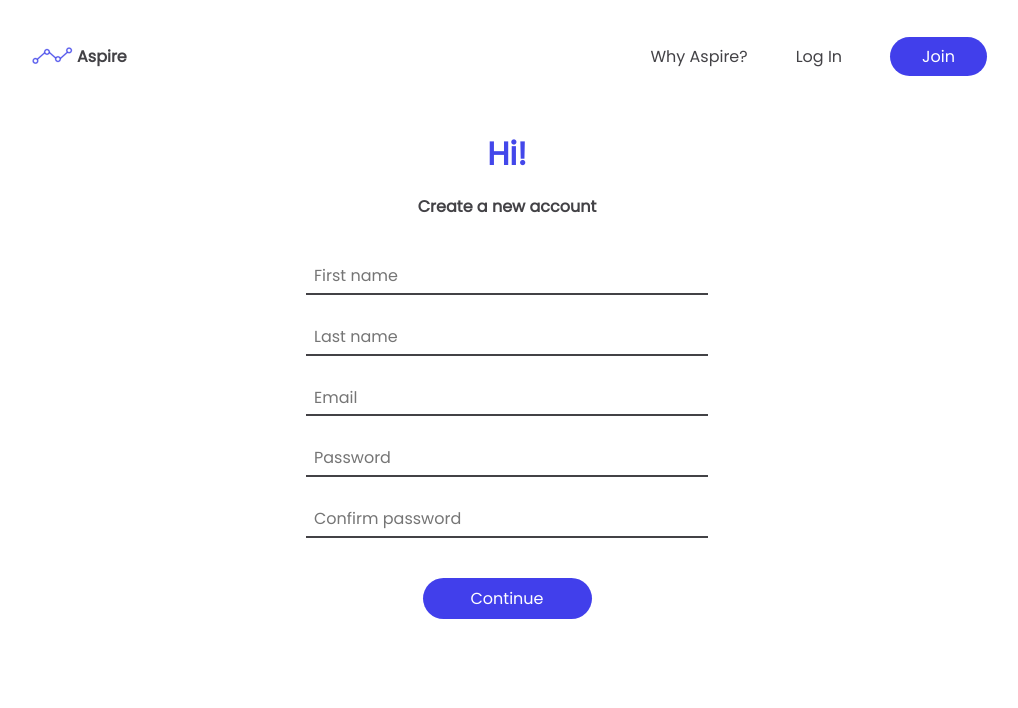
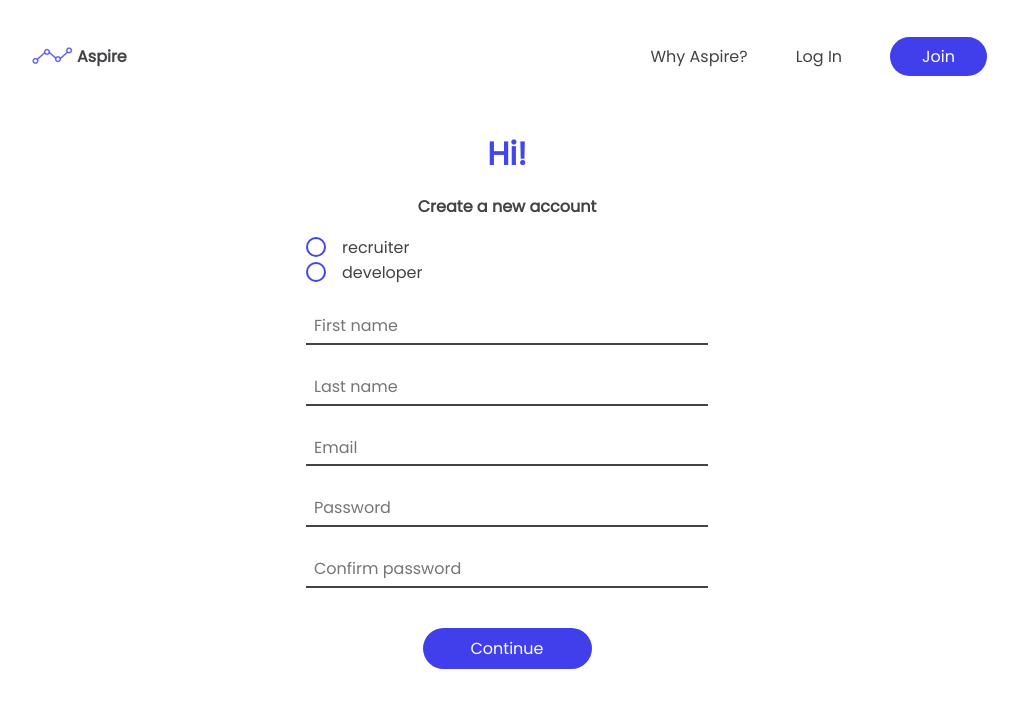
Before and after one commit to biancarosca/aspire-platform, a React (Create React App) app in the folder frontend/: page /join in a window 1280 px wide. Shown: the top 708 px of the page, without its empty margins (133-1151 px from the left). Built offline with nearby package versions, Linux system fonts and the light colour scheme.

Commit message:
redux setup, refactored role choice

```diff
--- a/frontend/src/App.js
+++ b/frontend/src/App.js
@@ -1,11 +1,12 @@
 import React from "react";
+import { Route, Switch } from "react-router-dom";
+//components
+import GlobalStyles from "./components/GlobalStyles";
+//pages
 import LandingPage from "./pages/LandingPage";
-import GlobalStyles from "./components/GlobalStyles";
-import { Route, Switch } from "react-router-dom";
 import LoginPage from "./pages/LoginPage";
 import SignupPage from "./pages/SignupPage";
-import RoleChoice from "./pages/RoleChoice";
-import CreateProfilePage from "./pages/CreateProfilePage";
+
 
 function App() {
 	return (
@@ -18,12 +19,6 @@ function App() {
 				<Route path="/login" exact>
 					<LoginPage />
 				</Route>
-				<Route path="/role" exact>
-					<RoleChoice />
-				</Route>
-				<Route path="/profile" exact>
-					<CreateProfilePage />
-				</Route>
 				<Route path="/" exact>
 					<LandingPage />
 				</Route>
--- /dev/null
+++ b/frontend/src/actions/index.js
@@ -0,0 +1,5 @@
+import pickRole from "./roleAction";
+
+const allActions = { pickRole, };
+
+export default allActions;
--- /dev/null
+++ b/frontend/src/actions/roleAction.js
@@ -0,0 +1,6 @@
+const pickRole = (role) => {
+	const action = { type: "PICK_ROLE", payload: role };
+	return action;
+};
+
+export default pickRole;
--- /dev/null
+++ b/frontend/src/components/RoleChoice.js
@@ -0,0 +1,64 @@
+import React from "react";
+import styled from "styled-components";
+import PropTypes from "prop-types";
+//redux
+import { useDispatch, useSelector } from "react-redux";
+import allActions from "../actions/index";
+
+const RoleChoice = ({ roleName }) => {
+	const dispatch = useDispatch();
+	const role = useSelector(store => store.pickedRole);
+
+	return (
+		<StyContainer>
+			<StyCheckbox
+				style={
+					role === roleName
+						? { backgroundColor: "#4347ea" }
+						: { backgroundColor: "white" }
+				}
+				onClick={() => dispatch(allActions.pickRole(roleName))}
+			></StyCheckbox>
+			<span className="label">{roleName}</span>
+		</StyContainer>
+	);
+};
+
+RoleChoice.propTypes = {
+	roleName: PropTypes.string,
+};
+
+const StyCheckbox = styled.span`
+	width: 20px;
+	height: 20px;
+	background-color: white;
+	display: inline-block;
+	border-radius: 100%;
+	border: 2px solid #4347ea;
+	cursor: pointer;
+`;
+
+const StyContainer = styled.div`
+	display: flex;
+	align-items: center;
+	h1 {
+		color: #4347ea;
+	}
+	.wrapper {
+		display: flex;
+		flex-direction: column;
+		align-items: center;
+	}
+	.label {
+		font-size: 16px;
+		margin-left: 1rem;
+	}
+
+	@media (max-width: 500px) {
+		.label {
+			font-size: 16px;
+		}
+	}
+`;
+
+export default RoleChoice;
--- a/frontend/src/index.js
+++ b/frontend/src/index.js
@@ -3,13 +3,27 @@ import ReactDOM from "react-dom";
 import App from "./App";
 import reportWebVitals from "./reportWebVitals";
 import { BrowserRouter } from "react-router-dom";
+//redux
+import { Provider } from "react-redux";
+import { createStore, applyMiddleware, compose } from "redux";
+import thunk from "redux-thunk";
+import rootReducer from "./reducers/index";
+
+const composeEnhancers = window.__REDUX_DEVTOOLS_EXTENSION_COMPOSE__ || compose;
+
+const store = createStore(
+	rootReducer,
+	composeEnhancers(applyMiddleware(thunk))
+);
 
 ReactDOM.render(
-	<React.StrictMode>
-		<BrowserRouter>
-			<App />
-		</BrowserRouter>
-	</React.StrictMode>,
+	<Provider store={store}>
+		<React.StrictMode>
+			<BrowserRouter>
+				<App />
+			</BrowserRouter>
+		</React.StrictMode>
+	</Provider>,
 	document.getElementById("root")
 );
 
--- a/frontend/src/pages/RoleChoice.js
+++ /dev/null
@@ -1,96 +0,0 @@
-import React, { useState } from "react";
-import LandingNav from "../components/LandingNav";
-import { StyWrapper } from "../components/GlobalStyles";
-import styled from "styled-components";
-import { useHistory } from "react-router-dom";
-
-const RoleChoice = () => {
-	const history = useHistory();
-	const [role, setRole] = useState(null);
-
-	const handleRole = (rolePicked) => {
-		setRole(rolePicked);
-		setTimeout(() => history.push("/profile"), 200);
-	};
-
-	return (
-		<StyWrapper>
-			<LandingNav />
-			<StyContainer>
-				<div className="wrapper">
-					<h1>I am a</h1>
-					<div className="inputs-container">
-						<div className="input-container">
-							<StyCheckbox
-								style={
-									role === "recruiter"
-										? { backgroundColor: "#4347ea" }
-										: { backgroundColor: "white" }
-								}
-								onClick={() => handleRole("recruiter")}
-							></StyCheckbox>
-							<span className="label">
-								recruiter at a company
-							</span>
-						</div>
-						<div className="input-container">
-							<StyCheckbox
-								style={
-									role === "developer"
-										? { backgroundColor: "#4347ea" }
-										: { backgroundColor: "white" }
-								}
-								onClick={() => handleRole("developer")}
-							></StyCheckbox>
-							<span className="label">developer</span>
-						</div>
-					</div>
-				</div>
-			</StyContainer>
-		</StyWrapper>
-	);
-};
-
-const StyCheckbox = styled.span`
-	width: 30px;
-	height: 30px;
-	background-color: white;
-	display: inline-block;
-	border-radius: 100%;
-	border: 2px solid #4347ea;
-	cursor: pointer;
-`;
-
-const StyContainer = styled.div`
-	display: flex;
-	align-items: center;
-	justify-content: center;
-	h1 {
-		color: #4347ea;
-	}
-	.wrapper {
-		display: flex;
-		flex-direction: column;
-		align-items: center;
-	}
-	.inputs-container {
-		margin-top: 2rem;
-	}
-	.input-container {
-		display: flex;
-		align-items: center;
-		margin: 1rem 0;
-	}
-	.label {
-		font-size: 20px;
-		margin-left: 1rem;
-	}
-
-    @media (max-width: 500px){
-        .label{
-            font-size: 16px;
-        }
-    }
-`;
-
-export default RoleChoice;
--- a/frontend/src/pages/SignupPage.js
+++ b/frontend/src/pages/SignupPage.js
@@ -1,8 +1,10 @@
 import React from "react";
+//components
 import { StyWrapper, StyBtn, StyInput } from "../components/GlobalStyles";
 import LandingNav from "../components/LandingNav";
 import styled from "styled-components";
 import CTAbtn from "../components/CTAbtn";
+import RoleChoice from "../components/RoleChoice";
 
 const SignupPage = () => {
 	return (
@@ -19,6 +21,10 @@ const SignupPage = () => {
 				<div className="wrapper">
 					<h1>Hi!</h1>
 					<h3>Create a new account</h3>
+					<div className="roles">
+						<RoleChoice roleName="recruiter" />
+						<RoleChoice roleName="developer" />
+					</div>
 					<form>
 						<StyInput
 							type="text"
@@ -76,6 +82,12 @@ const StyContainer = styled.div`
 			display: block;
 		}
 	}
+	.roles {
+		display: flex;
+		flex-direction: column;
+		width: 100%;
+		justify-content: flex-start;
+	}
 `;
 
 export default SignupPage;
--- /dev/null
+++ b/frontend/src/reducers/index.js
@@ -0,0 +1,7 @@
+import { combineReducers } from "redux";
+//reducers
+import pickedRole from "./roleReducer";
+
+const rootReducer = combineReducers({pickedRole,});
+
+export default rootReducer;
--- /dev/null
+++ b/frontend/src/reducers/roleReducer.js
@@ -0,0 +1,10 @@
+const pickedRole = (state = null, action) => {
+	switch (action.type) {
+	case "PICK_ROLE":
+		return action.payload;
+	default:
+		return state;
+	}
+};
+
+export default pickedRole;
--- a/package.json
+++ b/package.json
@@ -40,7 +40,10 @@
     "express": "^4.17.1",
     "framer-motion": "^3.6.6",
     "mongoose": "^5.11.18",
+    "react-redux": "^7.2.2",
     "react-router-dom": "^5.2.0",
+    "redux": "^4.0.5",
+    "redux-thunk": "^2.3.0",
     "styled-components": "^5.2.1",
     "typescript": "^4.1.5",
     "validator": "^13.5.2"
```
Also changed, not shown: 2 other files (tests, documents, lock files or other folders).
